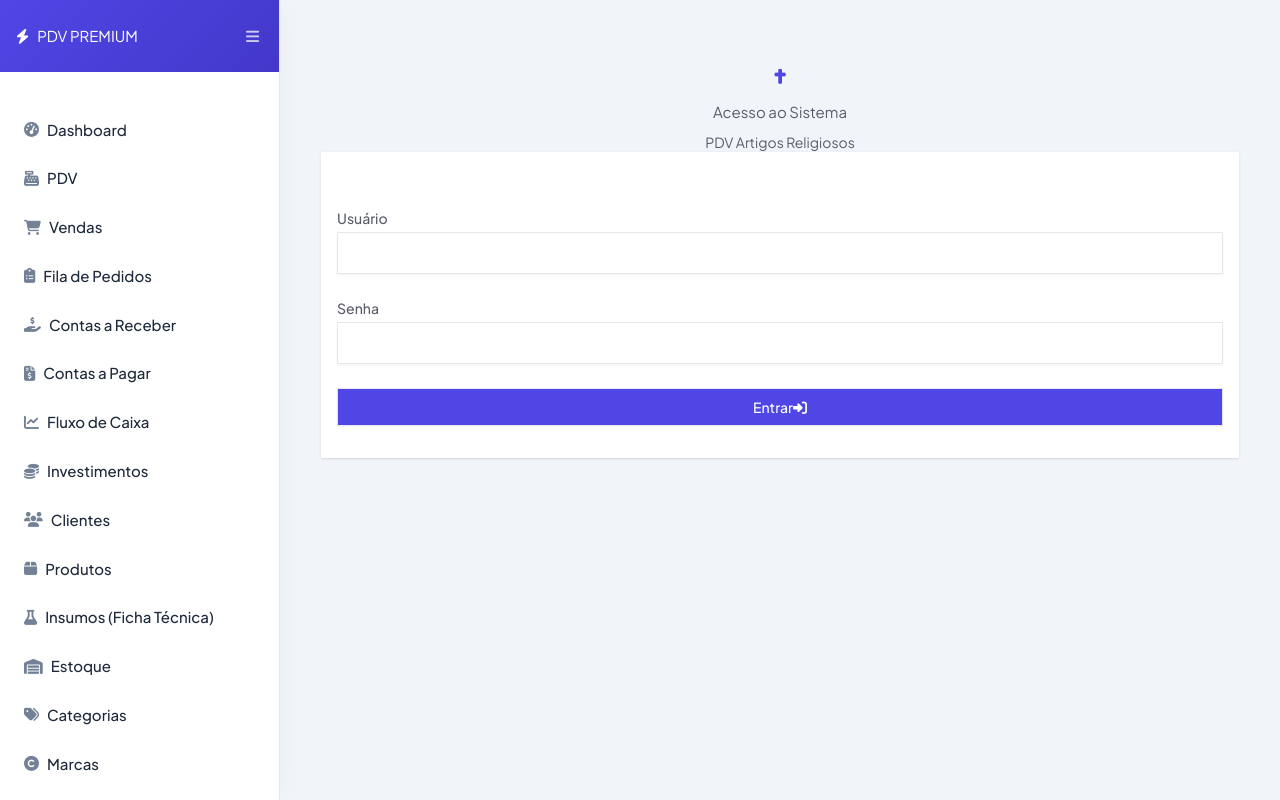
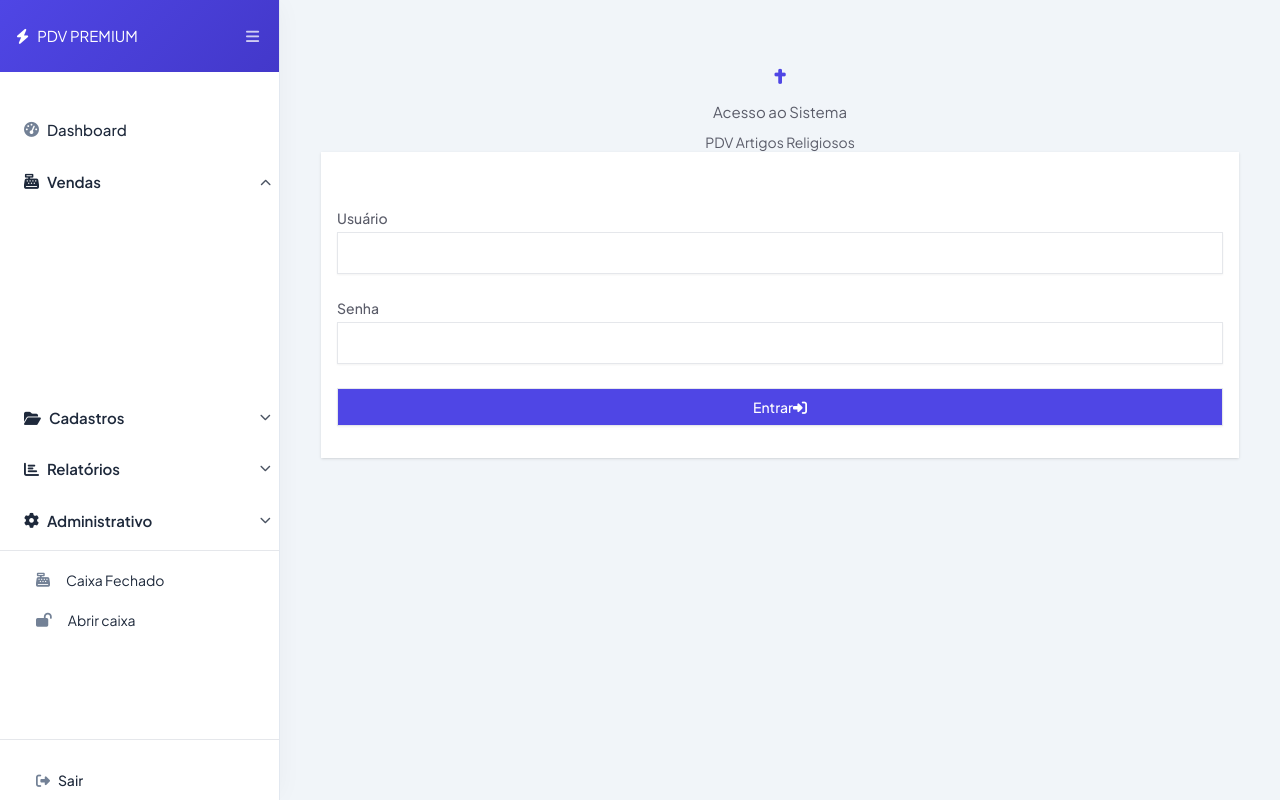
Before and after one commit to ProgFerreira/pdv, a PHP site: page /PDV/ in a window 1280 px wide. Run offline with PHP 8.4, Linux system fonts and the light colour scheme; the visitor is signed in with stand-in values (Sample User, id 1); data that the repository does not hold is empty; some libraries are stand-ins or nearby versions.

Commit message:
mensagem

```diff
--- a/public/css/sistema-premium.css
+++ b/public/css/sistema-premium.css
@@ -518,6 +518,55 @@ body.layout-modern #sidebar .collapse .nav-link i {
 body.layout-modern #sidebar .badge.bg-danger {
     background: var(--color-danger) !important;
     font-size: 0.7rem;
+}
+
+/* Grupos e submenus do sidebar (menu principal / Cadastros / Relatórios / Administrativo) */
+#sidebar .sidebar-menu-group {
+    margin-top: 0.25rem;
+}
+#sidebar .sidebar-menu-title {
+    padding: 0.6rem 1rem;
+    cursor: pointer;
+    list-style: none;
+    font-weight: 600;
+    display: flex;
+    align-items: center;
+    user-select: none;
+    border-radius: var(--border-radius-sm);
+    margin: 0 0.5rem;
+    transition: var(--transition-fast);
+    color: rgba(255, 255, 255, 0.95);
+}
+#sidebar .sidebar-menu-title::-webkit-details-marker,
+#sidebar .sidebar-menu-title::marker {
+    display: none;
+    content: none;
+}
+#sidebar .sidebar-menu-title::after {
+    content: "\f078";
+    font-family: "Font Awesome 6 Free";
+    font-weight: 900;
+    margin-left: auto;
+    font-size: 0.7rem;
+    opacity: 0.8;
+    transition: transform var(--transition-fast);
+}
+#sidebar .sidebar-menu-group[open] .sidebar-menu-title::after {
+    transform: rotate(180deg);
+}
+#sidebar .sidebar-menu-title:hover {
+    background: rgba(255, 255, 255, 0.08);
+}
+body.layout-modern #sidebar .sidebar-menu-title {
+    color: var(--text-primary);
+}
+body.layout-modern #sidebar .sidebar-menu-title:hover {
+    background: var(--color-gray-100);
+    color: var(--color-primary);
+}
+#sidebar .sidebar-menu-group .collapse {
+    padding-top: 0.15rem;
+    padding-bottom: 0.25rem;
 }
 
 /* Scrollbar personalizada */
--- a/views/layouts/header.php
+++ b/views/layouts/header.php
@@ -75,12 +75,21 @@
         <?php endif; ?>
         <nav class="nav flex flex-col py-2">
           <?php if (hasPermission('dashboard')): ?><a href="<?php echo BASE_URL; ?>?route=dashboard/index" class="nav-link"><i class="fas fa-tachometer-alt mr-2"></i>Dashboard</a><?php endif; ?>
+
+          <!-- Vendas (principal) -->
+          <details class="sidebar-menu-group" open>
+            <summary class="sidebar-menu-title"><i class="fas fa-cash-register mr-2"></i>Vendas</summary>
+            <div class="collapse nav-flex-column">
               <?php if (hasPermission('pos')): ?><a href="<?php echo BASE_URL; ?>?route=pos/index" class="nav-link"><i class="fas fa-cash-register mr-2"></i>PDV</a><?php endif; ?>
               <?php if (hasPermission('sale_view')): ?><a href="<?php echo BASE_URL; ?>?route=sale/index" class="nav-link"><i class="fas fa-shopping-cart mr-2"></i>Vendas</a><a href="<?php echo BASE_URL; ?>?route=sale/queue" class="nav-link"><i class="fas fa-clipboard-list mr-2"></i>Fila de Pedidos</a><?php endif; ?>
               <?php if (hasPermission('receivable')): ?><a href="<?php echo BASE_URL; ?>?route=receivable/index" class="nav-link"><i class="fas fa-hand-holding-usd mr-2"></i>Contas a Receber</a><?php endif; ?>
-          <a href="?route=payable/index" class="nav-link"><i class="fas fa-file-invoice-dollar mr-2"></i>Contas a Pagar</a>
-          <?php if (hasPermission('cash')): ?><a href="?route=cash/history" class="nav-link"><i class="fas fa-chart-line mr-2"></i>Fluxo de Caixa</a><?php endif; ?>
-          <?php if (hasPermission('investment_manage')): ?><a href="<?php echo BASE_URL; ?>?route=investment/index" class="nav-link"><i class="fas fa-coins mr-2"></i>Investimentos</a><?php endif; ?>
+            </div>
+          </details>
+
+          <!-- Cadastros -->
+          <details class="sidebar-menu-group">
+            <summary class="sidebar-menu-title"><i class="fas fa-folder-open mr-2"></i>Cadastros</summary>
+            <div class="collapse nav-flex-column">
               <?php if (hasPermission('customer')): ?><a href="<?php echo BASE_URL; ?>?route=customer/index" class="nav-link"><i class="fas fa-users mr-2"></i>Clientes</a><?php endif; ?>
               <?php if (hasPermission('product')): ?><a href="<?php echo BASE_URL; ?>?route=product/index" class="nav-link"><i class="fas fa-box mr-2"></i>Produtos</a><?php endif; ?>
               <?php if (hasPermission('product')): ?><a href="<?php echo BASE_URL; ?>?route=ingredient/index" class="nav-link"><i class="fas fa-flask mr-2"></i>Insumos (Ficha Técnica)</a><?php endif; ?>
@@ -88,11 +97,30 @@
               <?php if (hasPermission('category')): ?><a href="<?php echo BASE_URL; ?>?route=category/index" class="nav-link"><i class="fas fa-tags mr-2"></i>Categorias</a><?php endif; ?>
               <?php if (hasPermission('brand')): ?><a href="<?php echo BASE_URL; ?>?route=brand/index" class="nav-link"><i class="fas fa-copyright mr-2"></i>Marcas</a><?php endif; ?>
               <?php if (hasPermission('giftcard')): ?><a href="<?php echo BASE_URL; ?>?route=giftcard/index" class="nav-link"><i class="fas fa-gift mr-2"></i>Vales Presente</a><?php endif; ?>
+              <?php if (hasPermission('product')): ?><a href="<?php echo BASE_URL; ?>?route=supplier/index" class="nav-link"><i class="fas fa-truck mr-2"></i>Fornecedores</a><a href="<?php echo BASE_URL; ?>?route=import/products" class="nav-link"><i class="fas fa-file-import mr-2"></i>Importar Produtos</a><a href="<?php echo BASE_URL; ?>?route=label/index" class="nav-link"><i class="fas fa-tag mr-2"></i>Etiqueta 15x10</a><?php endif; ?>
+            </div>
+          </details>
+
+          <!-- Relatórios -->
+          <details class="sidebar-menu-group">
+            <summary class="sidebar-menu-title"><i class="fas fa-chart-bar mr-2"></i>Relatórios</summary>
+            <div class="collapse nav-flex-column">
               <?php if (hasPermission('report')): ?><a href="<?php echo BASE_URL; ?>?route=report/index" class="nav-link"><i class="fas fa-chart-bar mr-2"></i>Relatórios</a><?php endif; ?>
-          <?php if (hasPermission('product')): ?><a href="<?php echo BASE_URL; ?>?route=supplier/index" class="nav-link"><i class="fas fa-truck mr-2"></i>Fornecedores</a><a href="<?php echo BASE_URL; ?>?route=import/products" class="nav-link"><i class="fas fa-file-import mr-2"></i>Importar Produtos</a><a href="<?php echo BASE_URL; ?>?route=label/index" class="nav-link"><i class="fas fa-tag mr-2"></i>Etiqueta 15x10</a><?php endif; ?>
+              <?php if (hasPermission('cash')): ?><a href="<?php echo BASE_URL; ?>?route=cash/history" class="nav-link"><i class="fas fa-chart-line mr-2"></i>Fluxo de Caixa</a><?php endif; ?>
+            </div>
+          </details>
+
+          <!-- Administrativo -->
+          <details class="sidebar-menu-group">
+            <summary class="sidebar-menu-title"><i class="fas fa-cog mr-2"></i>Administrativo</summary>
+            <div class="collapse nav-flex-column">
+              <a href="<?php echo BASE_URL; ?>?route=payable/index" class="nav-link"><i class="fas fa-file-invoice-dollar mr-2"></i>Contas a Pagar</a>
+              <?php if (hasPermission('investment_manage')): ?><a href="<?php echo BASE_URL; ?>?route=investment/index" class="nav-link"><i class="fas fa-coins mr-2"></i>Investimentos</a><?php endif; ?>
               <?php if (hasPermission('user')): ?><a href="<?php echo BASE_URL; ?>?route=user/index" class="nav-link"><i class="fas fa-user-cog mr-2"></i>Usuários</a><?php endif; ?>
               <?php if (hasPermission('permission_manage')): ?><a href="<?php echo BASE_URL; ?>?route=permission/index" class="nav-link"><i class="fas fa-key mr-2"></i>Permissões</a><?php endif; ?>
               <?php if (hasPermission('audit')): ?><a href="<?php echo BASE_URL; ?>?route=audit/index" class="nav-link"><i class="fas fa-history mr-2"></i>Histórico de ações</a><?php endif; ?>
+            </div>
+          </details>
         </nav>
         <?php if (hasPermission('cash')): $cashModelHeader = new \App\Models\CashRegister(); $openRegHeader = $cashModelHeader->getOpenRegister($_SESSION['user_id']); ?>
           <div class="px-3 py-2 border-t border-gray-600 space-y-1">
```
Lines whose indentation alone changed are shown as unchanged.
